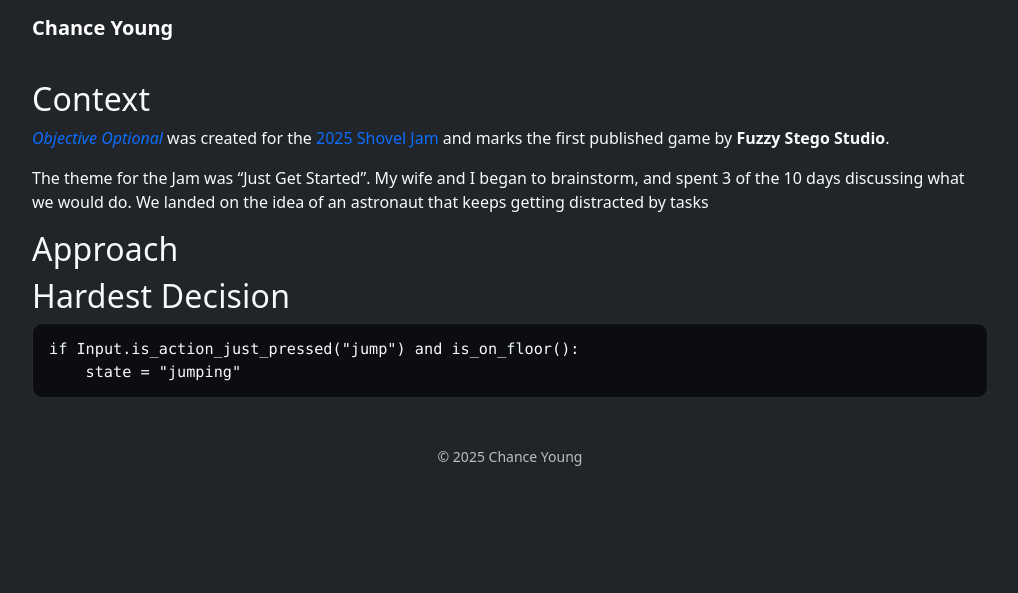
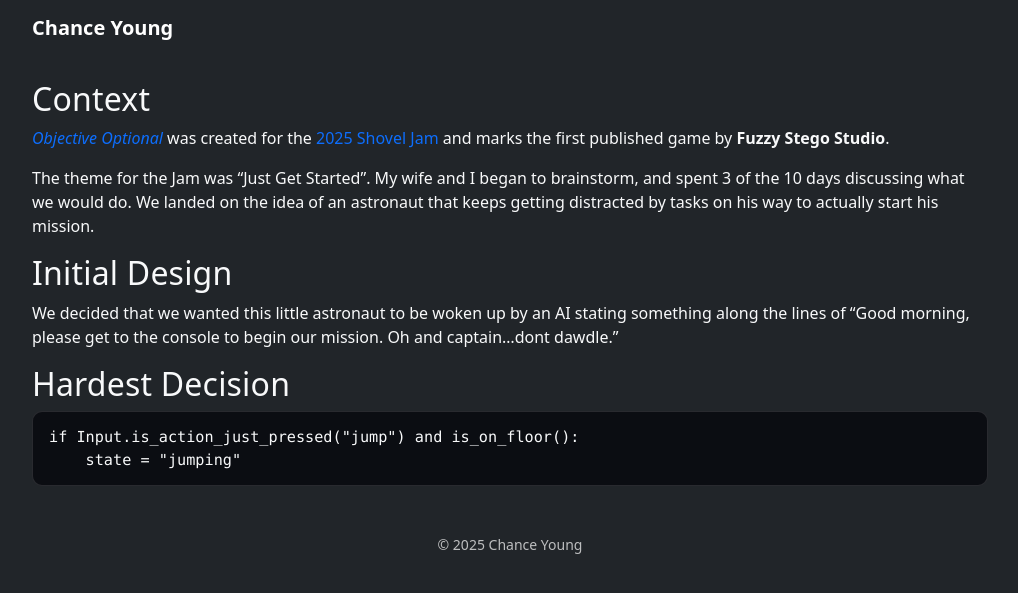
Before and after one commit to ChanceYoung/ChanceYoung.github.io, a Jekyll site: the page built from projects/objectiveoptional.md, in a window 1280 px wide. Shown: the top 593 px of the page, without its empty margins (130-1148 px from the left). Built offline with Jekyll 4.4.1, drawn with Linux system fonts in a browser that asks for light colours.

Commit message:
projects/objectiveoptional.md updated from https://stackedit.io/

````diff
--- a/projects/objectiveoptional.md
+++ b/projects/objectiveoptional.md
@@ -11,9 +11,11 @@ featured: true     # appears on the home page grid
 ## Context
 [*Objective Optional*](https://kiriyai.itch.io/objective-optional) was created for the [2025 Shovel Jam](https://itch.io/jam/shovel-jam-2025) and marks the first published game by **Fuzzy Stego Studio**.
 
-The theme for the Jam was "Just Get Started". My wife and I began to brainstorm, and spent 3 of the 10 days discussing what we would do. We landed on the idea of an astronaut that keeps getting distracted by tasks
+The theme for the Jam was "Just Get Started". My wife and I began to brainstorm, and spent 3 of the 10 days discussing what we would do. We landed on the idea of an astronaut that keeps getting distracted by tasks on his way to actually start his mission.
 
-## Approach
+## Initial Design
+
+We decided that we wanted this little astronaut to be woken up by an AI stating something along the lines of "Good morning, please get to the console to begin our mission. Oh and captain...dont dawdle."
 
 ## Hardest Decision
 ```gdscript
````
Also changed, not shown: other parts of projects/objectiveoptional.md (+2 -1 lines).
